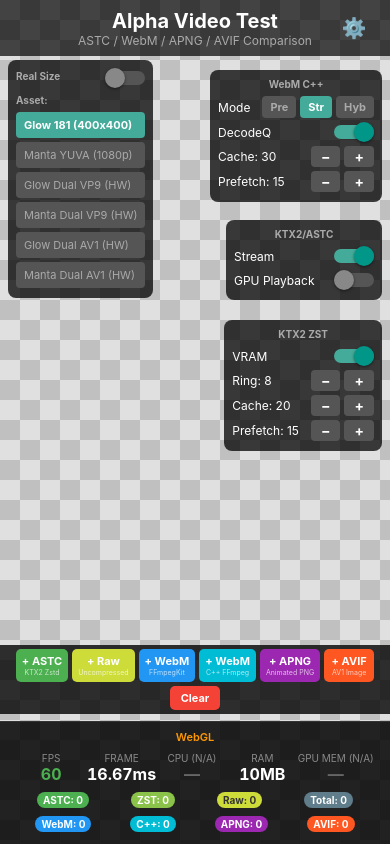
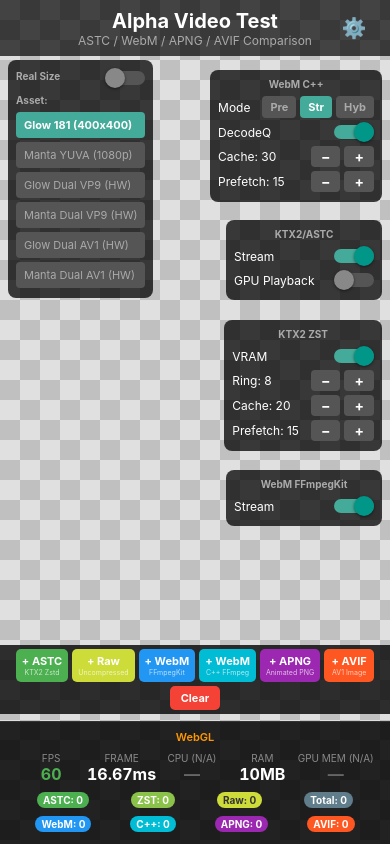
Before and after one commit to MediaCacheDev/alpha-video-test, a React Native app: screen / in a window 390 px wide. Built offline with nearby package versions, Linux system fonts and the light colour scheme.

Commit message:
WebM FFmpegKit settings panel with a Stream/preload switch; reinstall players

```diff
--- a/App.tsx
+++ b/App.tsx
@@ -124,6 +124,9 @@ function AppContent() {
   const [useDecodeQueue, setUseDecodeQueue] = useState(true);
   const [streamCacheSize, setStreamCacheSize] = useState(30);
   const [streamPrefetchAhead, setStreamPrefetchAhead] = useState(15);
+
+  // Playback mode for WebM FFmpegKit
+  const [webmKitStream, setWebmKitStream] = useState(true);
 
   // Render at real video resolution vs scaled thumbnail
   const [useRealSize, setUseRealSize] = useState(false);
@@ -385,6 +388,7 @@ function AppContent() {
               <WebMAlphaView
                 style={sizeStyle}
                 source={{ uri: webmUri }}
+                mode={webmKitStream ? 'stream' : 'preload'}
                 autoPlay
                 loop
                 onLoad={(e: any) => handleInstanceLoad(instance.id, e)}
@@ -592,6 +596,20 @@ function AppContent() {
         </View>
       </View>}
 
+      {/* WebM FFmpegKit Settings Panel */}
+      {showSettings && <View style={[styles.streamingPanel, { top: insets.top + 470 }]}>
+        <Text style={styles.streamingTitle}>WebM FFmpegKit</Text>
+        <View style={styles.streamingRow}>
+          <Text style={styles.streamingLabel}>Stream</Text>
+          <Switch
+            value={webmKitStream}
+            onValueChange={setWebmKitStream}
+            trackColor={{ false: '#555', true: '#4a9' }}
+            thumbColor={webmKitStream ? '#fff' : '#888'}
+          />
+        </View>
+      </View>}
+
       {/* Spawn controls */}
       <View style={[styles.controlsContainer, { bottom: insets.bottom + 130 }]}>
         <SpawnControls
```
Also changed, not shown: 2 other files (tests, documents, lock files or other folders).
